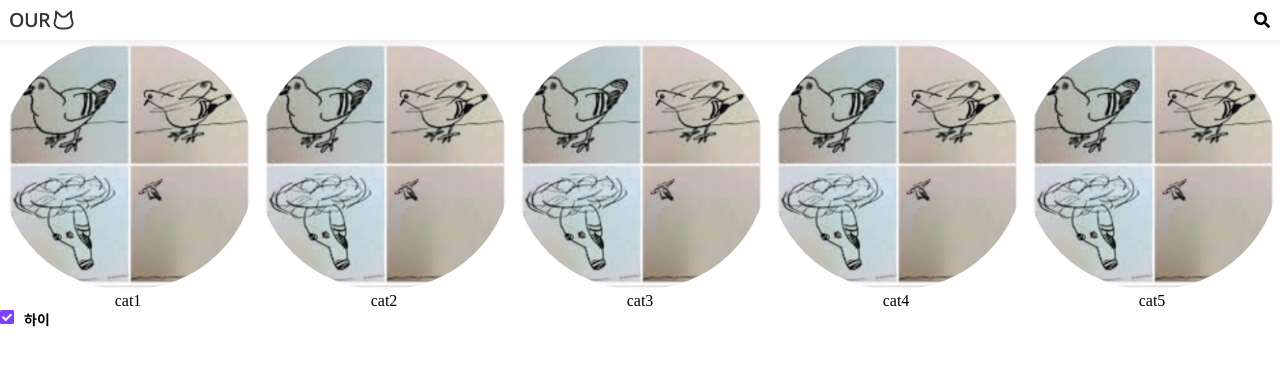
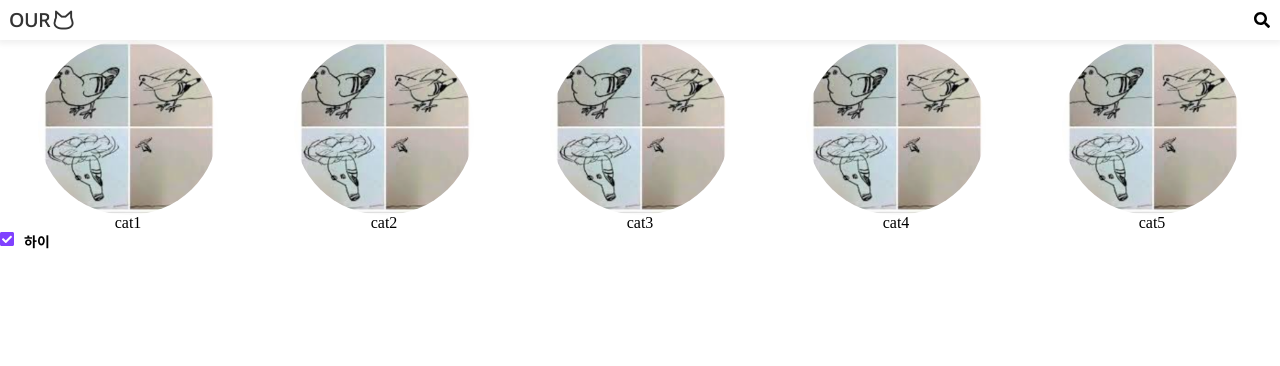
Before and after one commit to ourCat/ourCat_frontend, a Next.js app: page / in a window 1280 px wide. Shown: the top 366 px of the page. Built offline with nearby package versions, Linux system fonts and the light colour scheme.

Commit message:
refactor(components/molecules) :recommend img size

```diff
--- a/src/components/molecules/Recommend/index.tsx
+++ b/src/components/molecules/Recommend/index.tsx
@@ -14,7 +14,7 @@ export const Recommend: React.FC<IRecommendProps> = ({
 }) => {
   return (
     <S.Wrap {...props}>
-      <Image src={img} borderRadius={'50%'} {...props} />
+      <Image src={img} borderRadius={'50%'} width={'70%'} display={'block'} margin={'0 auto'} />
       <S.LabelContainer>
         <Label>{labelText}</Label>
       </S.LabelContainer>
--- a/src/components/molecules/Recommend/style.ts
+++ b/src/components/molecules/Recommend/style.ts
@@ -3,8 +3,8 @@ import styled from 'styled-components';
 
 export const Wrap = styled.div<IComponent>`
   ${ComponentMixin};
+  text-align: center;
+  box-sizing: border-box;
 `;
 
-export const LabelContainer = styled.div`
-  text-align: center;
-`;
+export const LabelContainer = styled.div``;
```
